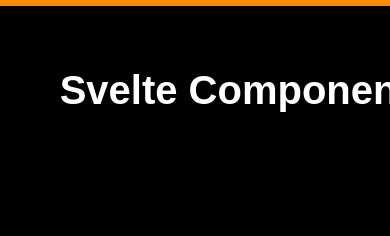
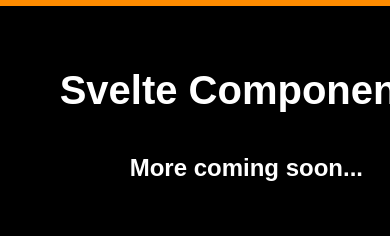
Before and after one commit to bmehder/sveltekit-starter, a SvelteKit app: page /components in a window 390 px wide. Shown: the part 358-594 px from the top of the page. Built offline with nearby package versions, Linux system fonts and the light colour scheme.

Commit message:
mobile styling

```diff
--- a/src/lib/Section.svelte
+++ b/src/lib/Section.svelte
@@ -45,7 +45,7 @@
   }
   @media screen and (max-width: 640px) {
     .content-wrap {
-      padding: 0;
+      padding: 0 1em;
     }
   }
 </style>
--- a/src/routes/components.svelte
+++ b/src/routes/components.svelte
@@ -3,19 +3,16 @@
   import Audio from '$lib/Audio.svelte'
   import Countdown from '$lib/Countdown.svelte'
   import Dragable from '$lib/Dragable.svelte'
-  import Fetcher from '$lib/Fetcher.svelte'
   import Gooey from '$lib/Gooey.svelte'
   import Hero from '$lib/Hero.svelte'
   import Hoverton from '$lib/Hoverton.svelte'
   import Isometric from '$lib/Isometric.svelte'
-  import BounceNav from '$lib/BounceNav.svelte'
   import Modal from '$lib/Modal/App.svelte'
   import Neumorphism from '$lib/Neumorphism.svelte'
   import Notice from '$lib/Notice.svelte'
   import Slider from '$lib/Slider/Slider.svelte'
   import Skills from '$lib/Skills/Skills.svelte'
   import Parallax from '$lib/Parallax.svelte'
-  import Popup from '$lib/Popup.svelte'
   import Tabs from '$lib/Tabs/Tabs.svelte'
   import Timeline from '$lib/Timeline/App.svelte'
   import Typewriter from '$lib/Typewriter.svelte'
@@ -24,7 +21,7 @@
 </script>
 
 <Section
-  padding="4rem 2rem"
+  padding="4rem 0"
   background="black"
   title="Svelte Components"
   titleColor="white"
@@ -32,7 +29,7 @@
   <h3>More coming soon...</h3>
 </Section>
 
-<Section minHeight="100vh" padding="4rem 2rem" title="Accordion">
+<Section minHeight="100vh" padding="4rem 0" title="Accordion">
   <div id="#Accordion">
     <Accordion />
   </div>
@@ -53,7 +50,7 @@
 </Section>
 
 <Section
-  padding="4rem 2rem"
+  padding="4rem 0"
   minHeight="100vh"
   background="url('https://source.unsplash.com/random/') no-repeat center center/cover"
   title="Dragable"
@@ -69,10 +66,6 @@
     <h3>Dragable 3</h3>
   </Dragable>
 </Section>
-
-<!-- <Section padding="4rem 0" title="Async Data Fetcher">
-  <Fetcher />
-</Section> -->
 
 <Section
   minHeight="100vh"
@@ -135,17 +128,13 @@
   </Parallax>
 </Section>
 
-<Section padding="4rem 0" background="black" title="Popup" titleColor="white">
-  <Popup />
-</Section>
-
-<Section minHeight="100vh" padding="4rem 2rem" title="Skills">
+<Section minHeight="100vh" padding="4rem 0" title="Skills">
   <Skills />
 </Section>
 
 <Section
   minHeight="100vh"
-  padding="4rem 2rem"
+  padding="4rem 0"
   background="black"
   title="Slider"
   titleColor="white"
@@ -183,3 +172,10 @@
 >
   <Video />
 </Section>
+
+<style>
+  h3 {
+    color: white;
+    text-align: center;
+  }
+</style>
```
